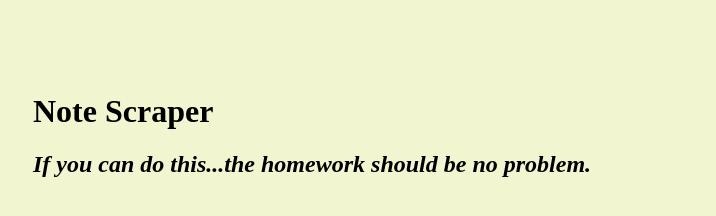
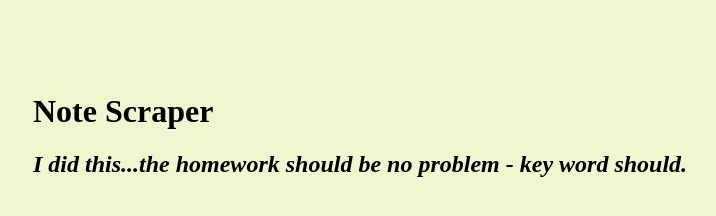
Before and after one commit to qhampton/Scrape-the-News, a website: page public/index.html in a window 1280 px wide. Shown: the whole page, without its empty margins (127-843 px from the left). Drawn offline with nearby package versions, Linux system fonts and the light colour scheme; no server answers.

```diff
--- a/public/index.html
+++ b/public/index.html
@@ -39,7 +39,7 @@
   <body>
     <div id="wrapper">
       <h1>Note Scraper</h1>
-      <h2><i>If you can do this...the homework should be no problem.</i></h2>
+      <h2><i>I did this...the homework should be no problem - key word should.</i></h2>
       <div id="articles"></div>
       <div id="notes"></div>
     </div>
```
